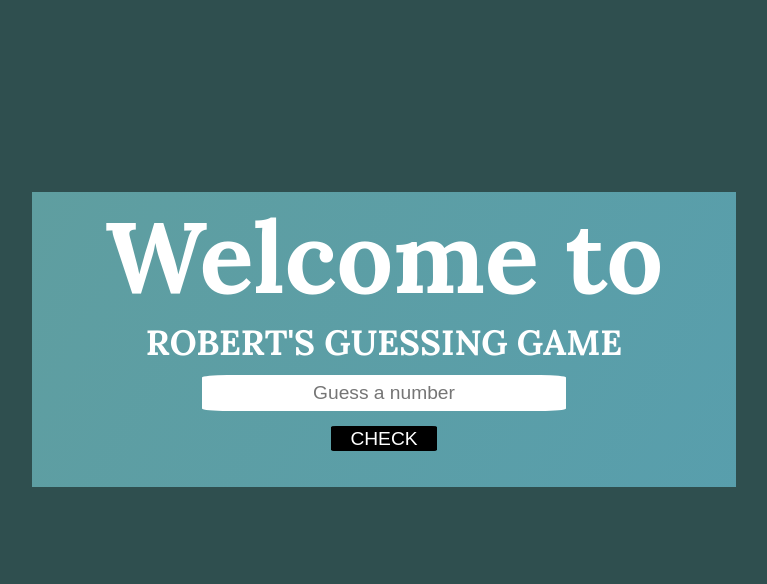
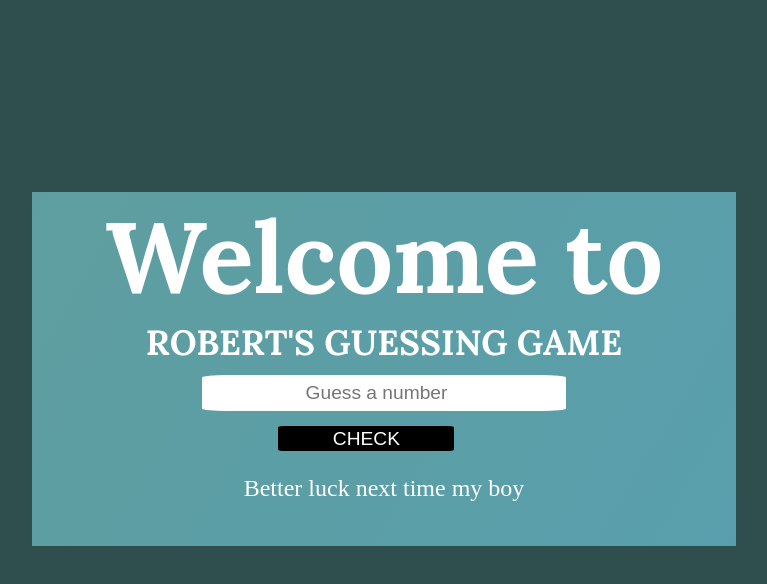
Before and after one commit to Robert-kelly19/guessing-game, a plain HTML site: page index.html in a window 1280 px wide. Both pictures are taken after a click on the button "CHECK". Shown: the whole page, without its empty margins (256-1023 px from the left). Drawn offline with Linux system fonts and the light colour scheme; a web font is replaced by a local one.

Commit message:
functionality

```diff
--- a/index.html
+++ b/index.html
@@ -12,11 +12,12 @@
     <h1>Welcome to <span class="loy">ROBERT'S GUESSING GAME</span></h1>
     <form action="">
       <label>
-        <input type="text" name="text" placeholder="Guess a number">
+        <input type="number" id="txt" placeholder="Guess a number">
       </label>
+      <button type="button" id="che">CHECK</button>
     </form>
-    <button value="CHECK">CHECK</button>
     <p id="result"></p>
   </div>
+  <script src="./script/script.js"></script>
 </body>
 </html>
--- a/script/script.js
+++ b/script/script.js
@@ -0,0 +1,15 @@
+const input = document.getElementById("txt");
+const check = document.getElementById("che")
+const msge = document.getElementById("result")
+
+let random = Math.floor(Math.random() * 100 + 1);
+
+check.addEventListener('click', ()=>{
+  const guess = input.value;
+
+  if (guess === random){
+    msge.textContent="you guessed it right"
+  }else{
+    msge.textContent="Better luck next time my boy"
+  }
+})
--- a/style/style.css
+++ b/style/style.css
@@ -32,6 +32,11 @@ body {
   font-size: 35px;
 }
 
+form {
+  display: flex;
+  flex-direction: column;
+}
+
 input {
   width: 350px;
   height: 24px;
@@ -42,17 +47,24 @@ input {
   margin-bottom: 15px;
 }
 
-button {
-  width: 15%;
+form button {
+  width: 25%;
   height: 25px;
   color: white;
   background-color: black;
   border: solid black 1px;
   font-size: larger;
+  margin-left: 35%;
   border-radius: 5%;
 }
 
-@media (max-width: 760px) {
+#result {
+  font-size: x-large;
+  color: white;
+  text-align: center;
+}
+
+@media (max-width: 425px) {
   .container {
     width: 100%;
     margin-left: 0;
```
